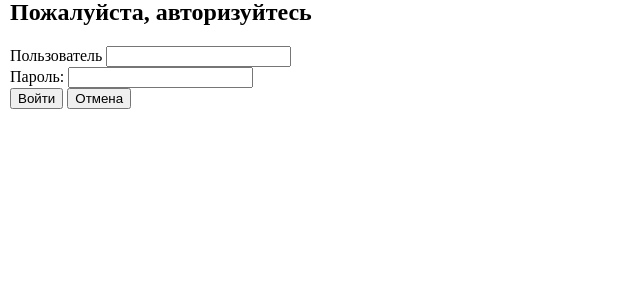
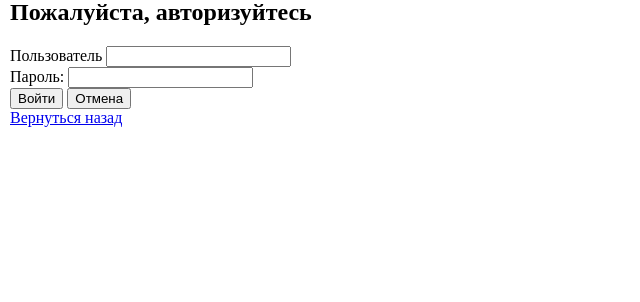
Before and after one commit to Unapologetiic/web-back-labs, a Flask app: page /lab4/login in a window 1280 px wide. Shown: the part 179-481 px from the top of the page, without its empty margins (0-640 px from the left). Run offline with Flask 3, Linux system fonts and the light colour scheme.

Commit message:
Добавление ссылок

```diff
--- a/templates/lab4/lab4.html
+++ b/templates/lab4/lab4.html
@@ -12,6 +12,7 @@
         <li><a href="/lab4/sub-form">Вычитание</a></li>
         <li><a href="/lab4/pow-form">Возведение в степень</a></li>
         <li><a href="/lab4/tree">Счетчик деревьев</a></li>
+        <li><a href="/lab4/login">Авторизация</a></li>
     </ol>
 
 {% endblock %}
--- a/templates/lab4/login.html
+++ b/templates/lab4/login.html
@@ -24,4 +24,7 @@
             </div>
         </form>
     {% endif %}
+    <div>
+        <a href = "/lab4">Вернуться назад</a>
+    </div>
 {% endblock %}
```
